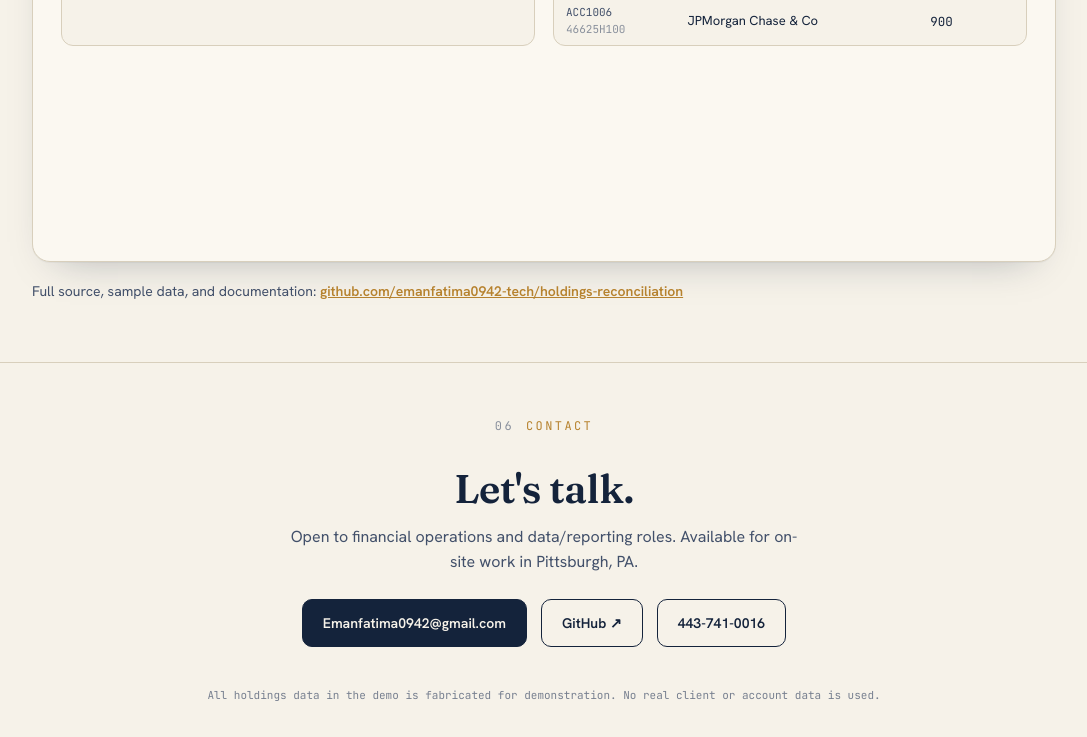
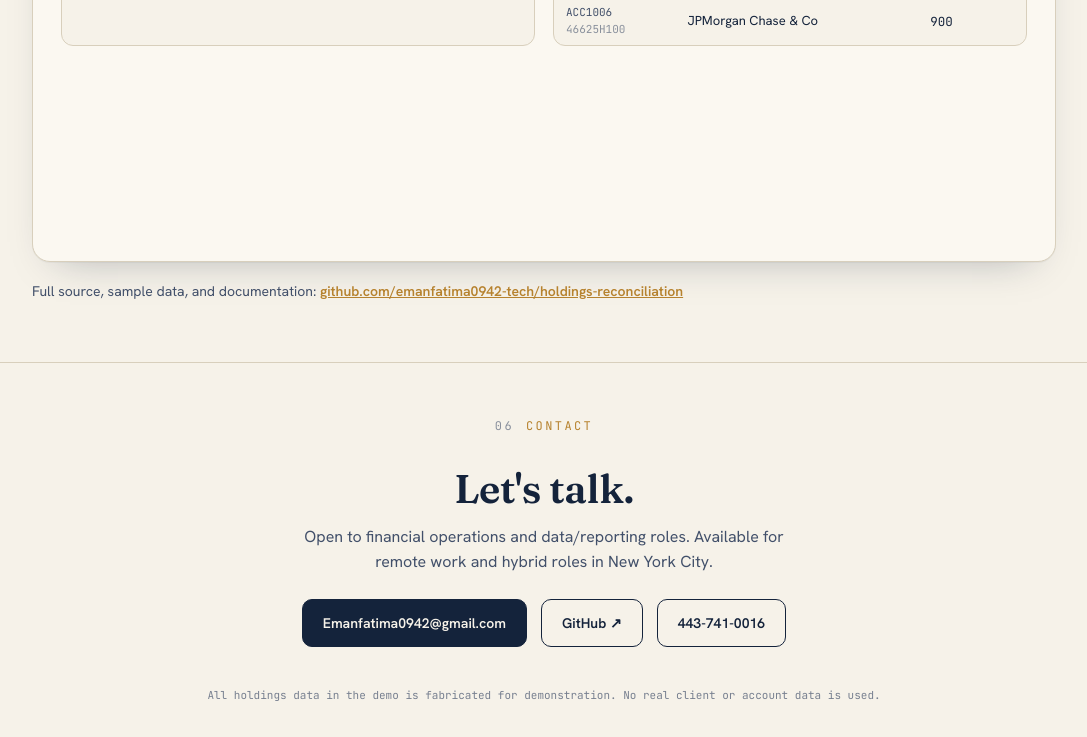
Before and after one commit to emanfatima0942-tech/emanfatima0942-tech.github.io, a plain HTML site: page index.html in a window 1280 px wide. Shown: the part 3795-4532 px from the top of the page, without its empty margins (96-1183 px from the left). Drawn offline with Linux system fonts and the light colour scheme.

Commit message:
Update index.html

```diff
--- a/index.html
+++ b/index.html
@@ -367,7 +367,7 @@
   <div class="wrap">
     <div class="label" data-n="06" style="justify-content:center">Contact</div>
     <h2>Let's talk.</h2>
-    <p style="color:var(--ink-soft);max-width:520px;margin:0 auto">Open to financial operations and data/reporting roles. Available for on-site work in Pittsburgh, PA.</p>
+    <p style="color:var(--ink-soft);max-width:520px;margin:0 auto">Open to financial operations and data/reporting roles. Available for remote work and hybrid roles in New York City.</p>
     <div class="links">
       <a class="btn primary" href="mailto:Emanfatima0942@gmail.com">Emanfatima0942@gmail.com</a>
       <a class="btn ghost" href="https://github.com/emanfatima0942-tech" target="_blank" rel="noopener">GitHub ↗</a>
```
